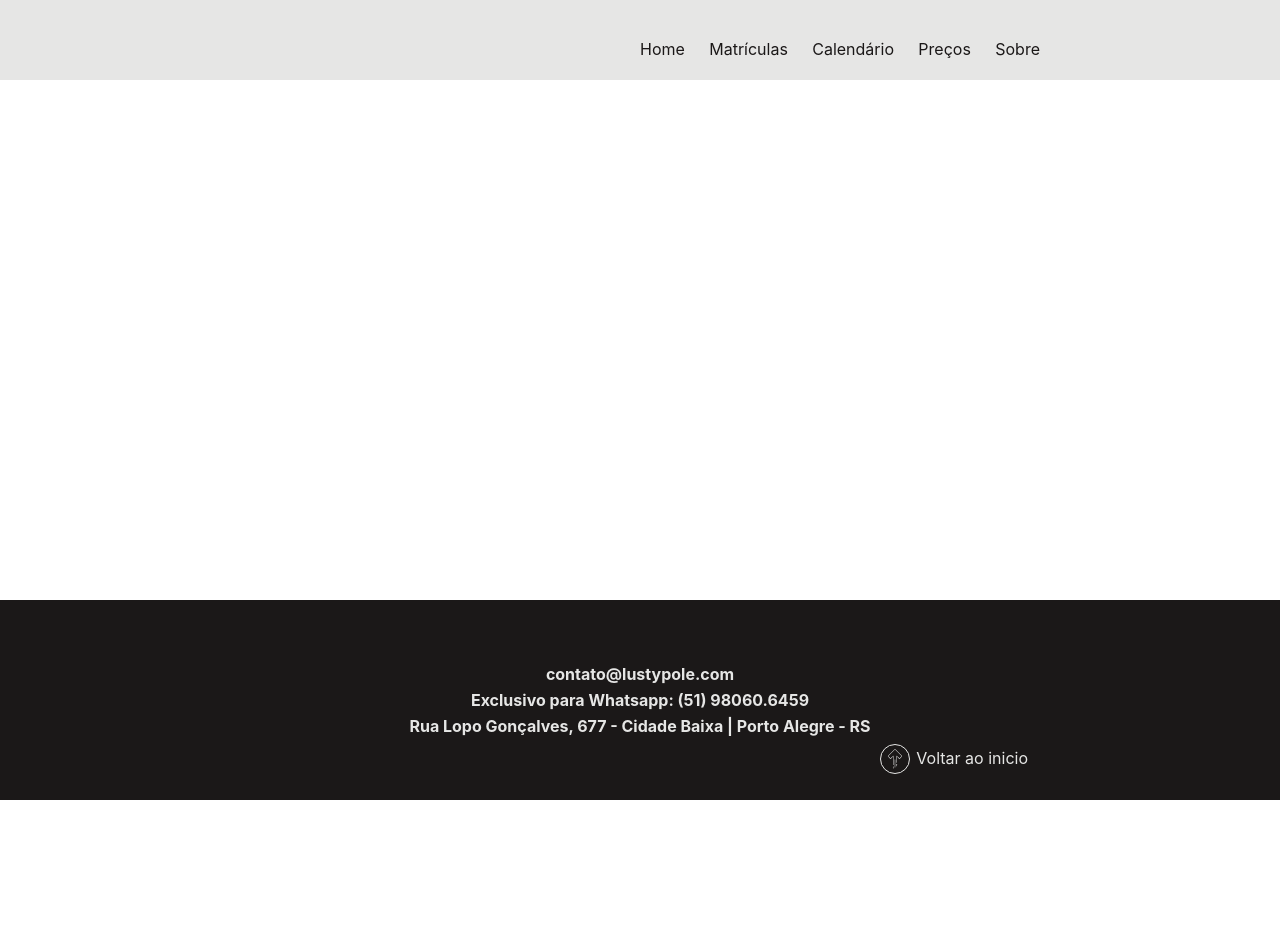
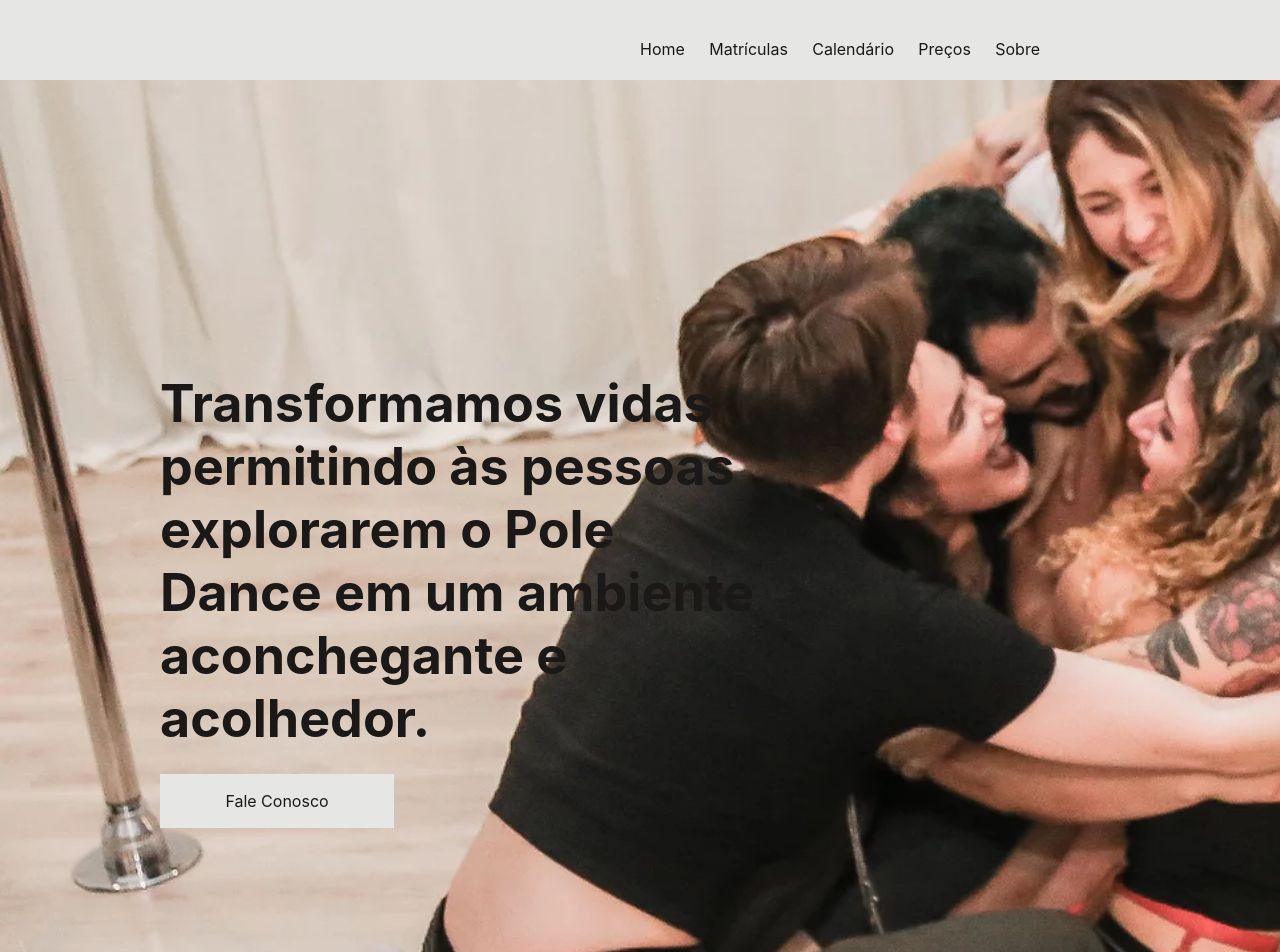
Before and after one commit to BlueishCupcake/LustyPole, a React (Create React App) app: page / in a window 1280 px wide. Shown: the top 952 px of the page. Before the commit the page ends 800 px from the top, so only its background shows below. Built offline with nearby package versions, Linux system fonts and the light colour scheme.

Commit message:
Adding group photo and contact btn in home

```diff
--- a/src/App.tsx
+++ b/src/App.tsx
@@ -1,10 +1,12 @@
 import { Footer } from "./components/footer";
+import { GroupSection } from "./components/groupSection";
 import { Header } from "./components/header";
 
 function App() {
   return (
     <div>
       <Header />
+      <GroupSection />
       <Footer />
     </div>
   );
--- a/src/components/footer/style.ts
+++ b/src/components/footer/style.ts
@@ -4,7 +4,7 @@ export const Footers = styled.footer`
   background-color: var(--black);
   height: 200px;
   width: 100%;
-  position: absolute;
+  position: relative;
   bottom: 0;
   right: 0;
   display: flex;
--- /dev/null
+++ b/src/components/groupSection/index.tsx
@@ -0,0 +1,19 @@
+import * as S from "./style";
+
+export const GroupSection: React.FC = () => {
+  return (
+    <S.GroupContainer>
+      <S.GroupText>
+        Transformamos vidas permitindo às pessoas explorarem o Pole Dance em um
+        ambiente aconchegante e acolhedor.
+      </S.GroupText>
+
+      <S.GroupBtn
+        target="_blank"
+        href="https://api.whatsapp.com/send?phone=5551980606459&text=Ol%C3%A1%2C%20gostaria%20de%20receber%20informa%C3%A7%C3%B5es%20sobre%20as%20matr%C3%ADculas%20de%20aulas%20de%20Pole%20Dance"
+      >
+        Fale Conosco
+      </S.GroupBtn>
+    </S.GroupContainer>
+  );
+};
--- /dev/null
+++ b/src/components/groupSection/style.ts
@@ -0,0 +1,37 @@
+import styled from "styled-components";
+
+export const GroupContainer = styled.div`
+  height: 1200px;
+  display: flex;
+  flex-direction: column;
+  place-items: flex-start;
+  place-content: center;
+  background-image: url("groupphoto.png");
+  background-size: cover;
+`;
+
+export const GroupText = styled.span`
+  color: var(--black);
+  font-size: 52px;
+  font-weight: bold;
+  width: 600px;
+  margin-left: 160px;
+`;
+
+export const GroupBtn = styled.a`
+  margin: 24px 0 0 160px;
+  padding: 16px;
+  width: 200px;
+  background-color: var(--white);
+  cursor: pointer;
+  border: 1px solid transparent;
+  font-size: 16px;
+  transition: 0.3s;
+  text-align: center;
+  text-decoration: none;
+  color: var(--black);
+
+  &:hover {
+    border: 1px solid var(--black);
+  }
+`;
--- a/src/components/header/style.ts
+++ b/src/components/header/style.ts
@@ -6,6 +6,10 @@ export const Headers = styled.header`
   display: flex;
   place-items: space-between;
   place-content: end;
+  position: fixed;
+  top: 0;
+  left: 0;
+  width: 100%;
 `;
 
 export const LinksWrapper = styled.div`
```
